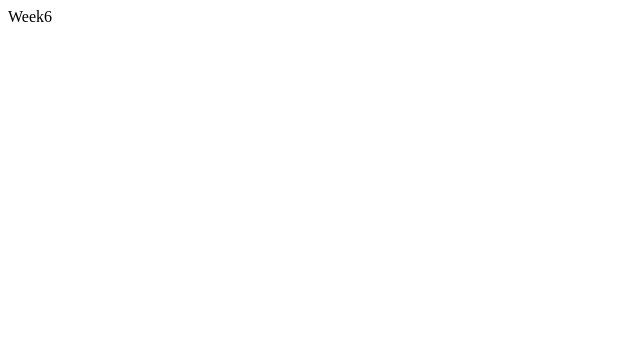
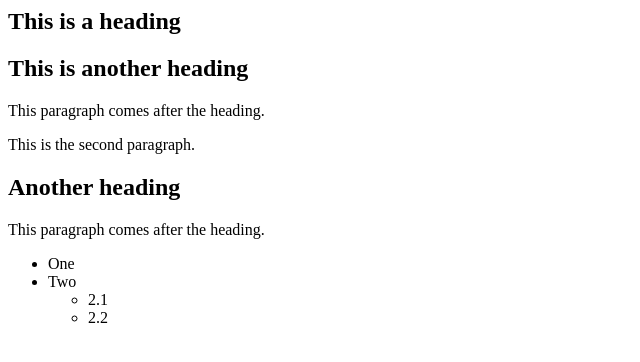
Before and after one commit to itsmat11/week6, a plain HTML site: page index.html in a window 1280 px wide. Shown: the whole page, without its empty margins (0-640 px from the left). Drawn offline with Linux system fonts and the light colour scheme.

Commit message:
add html elements and paragraphs

```diff
--- a/index.html
+++ b/index.html
@@ -1,10 +1,29 @@
-<!DOCTYPE = html>
+<!DOCTYPE =html>
 <html lang="en">
-    <head>
-        <meta charset="utf-8"
-        <title>Week6</title>
-    </head>
-    <body>
+  <head>
+    <meta charset="utf-8" />
+    <title>week6</title>
+    <link href="css/stylesheet.css" rel="stylesheet" />
+  </head>
 
-    </body>
+  <body>
+    <h2>This is a heading</h2>
+    <div class="container">
+      <h2>This is another heading</h2>
+      <p>This paragraph comes after the heading.</p>
+      <p>This is the second paragraph.</p>
+      <h2>Another heading</h2>
+      <p>This paragraph comes after the heading.</p>
+      <ul class="list">
+        <li>One</li>
+        <li>
+          Two
+          <ul>
+            <li>2.1</li>
+            <li>2.2</li>
+          </ul>
+        </li>
+      </ul>
+    </div>
+  </body>
 </html>
```
